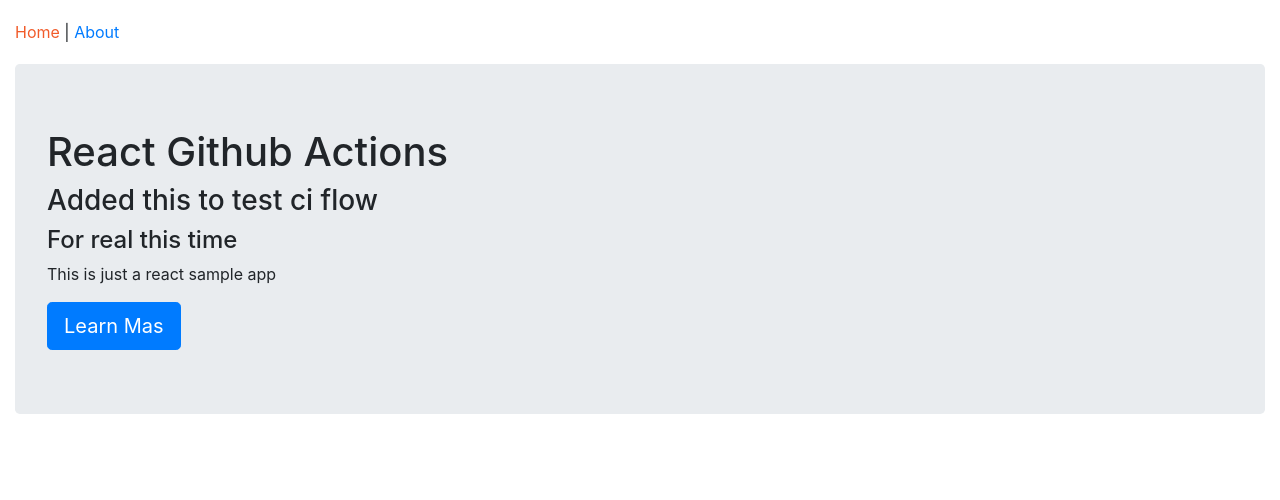
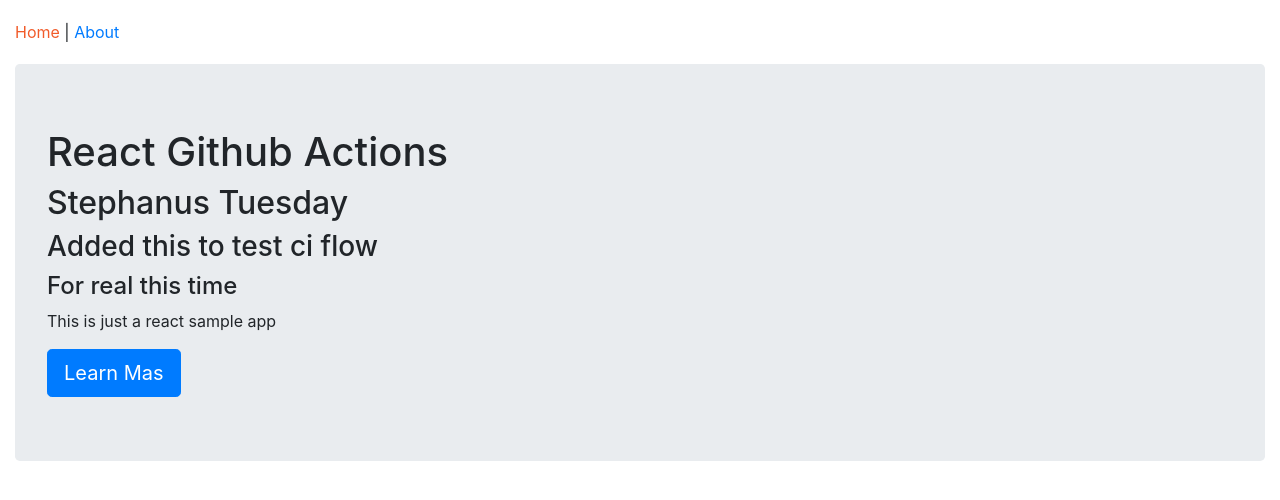
Before and after one commit to c2r79/react-github-actions, a React app: page / in a window 1280 px wide. Shown: the top 500 px of the page. Built offline with nearby package versions, Linux system fonts and the light colour scheme.

Commit message:
push from my laptop

```diff
--- a/src/components/home/HomePage.js
+++ b/src/components/home/HomePage.js
@@ -5,6 +5,7 @@
   // * The jumbotron className comes w/ bootstrap which gives a large greeting
   <div className="jumbotron">
     <h1>React Github Actions</h1>
+    <h2>Stephanus Tuesday</h2>
     <h3>Added this to test ci flow</h3>
     <h4>For real this time</h4>
     <p>This is just a react sample app</p>
```
